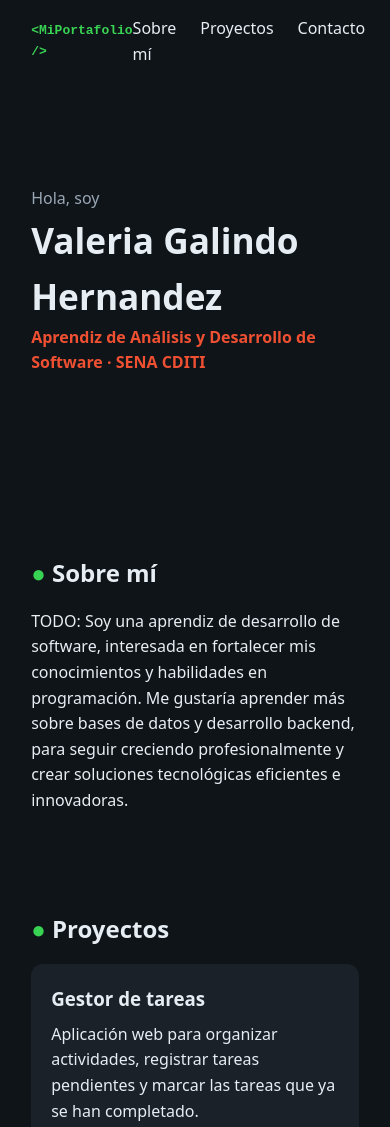
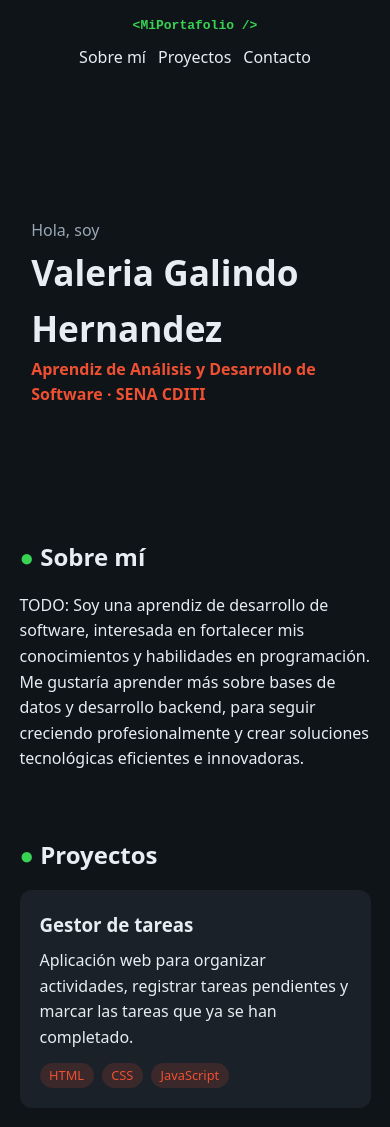
Before and after one commit to hernandezgvale/mi-portafolio-vale, a plain HTML site: page index.html in a window 390 px wide. Shown: the top 1127 px of the page. Drawn offline with Linux system fonts and the light colour scheme.

Commit message:
feat: adapta el menu y las tarjetas para navegar desde el celular (closes #5)

```diff
--- a/css/styles.css
+++ b/css/styles.css
@@ -53,3 +53,43 @@ html {
   scroll-behavior: smooth;
   scroll-padding-top: 100px;
 }
+
+/* HU-05: Diseño adaptable al celular */
+@media (max-width: 600px) {
+  .grid {
+    grid-template-columns: 1fr;
+  }
+
+  .nav {
+    flex-direction: column;
+    gap: 0.5rem;
+    padding: 1rem;
+  }
+
+  .nav ul {
+    flex-wrap: wrap;
+    justify-content: center;
+    gap: 0.75rem;
+  }
+
+  .hero {
+    padding-top: 9rem;
+  }
+
+  .seccion {
+    padding: 2rem 5%;
+  }
+
+  .tarjeta {
+    min-width: 0;
+    overflow-wrap: anywhere;
+  }
+
+  html {
+    scroll-padding-top: 150px;
+  }
+
+  .contacto {
+    overflow-wrap: anywhere;
+  }
+}
```
